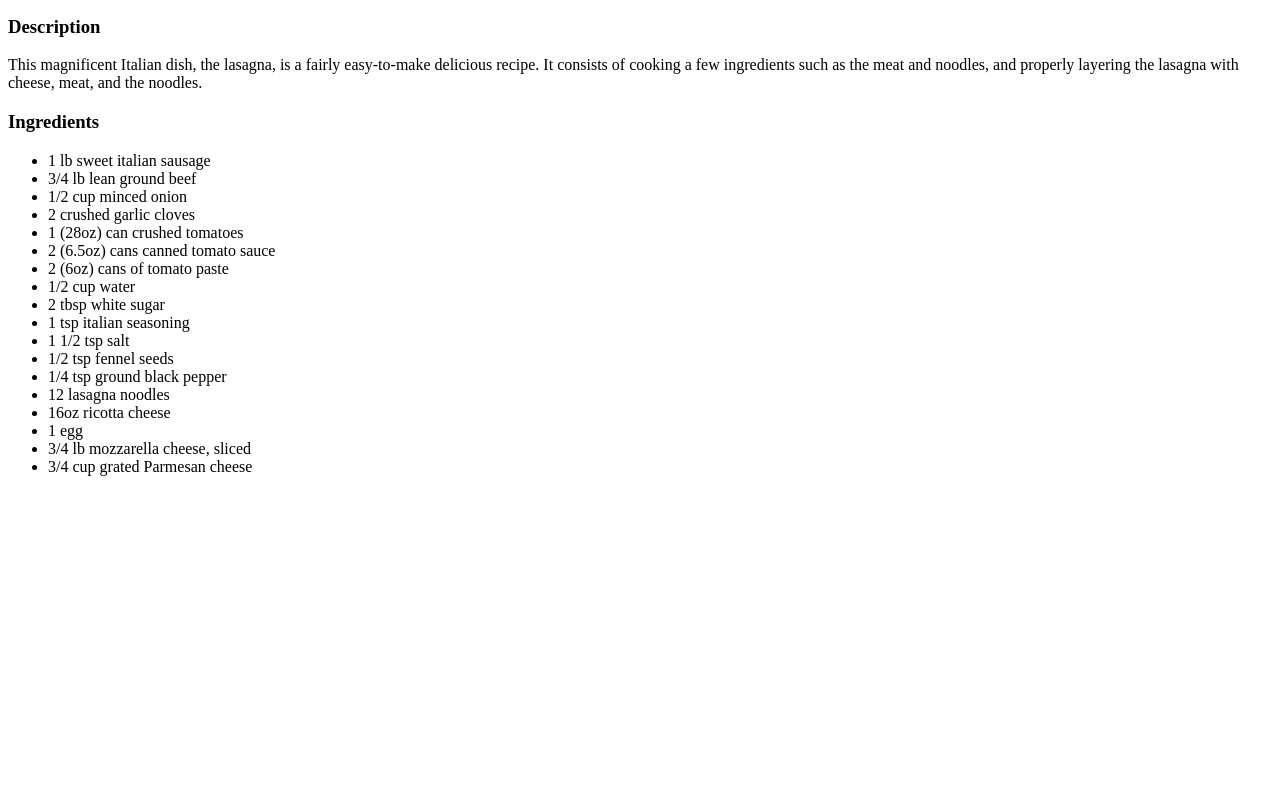
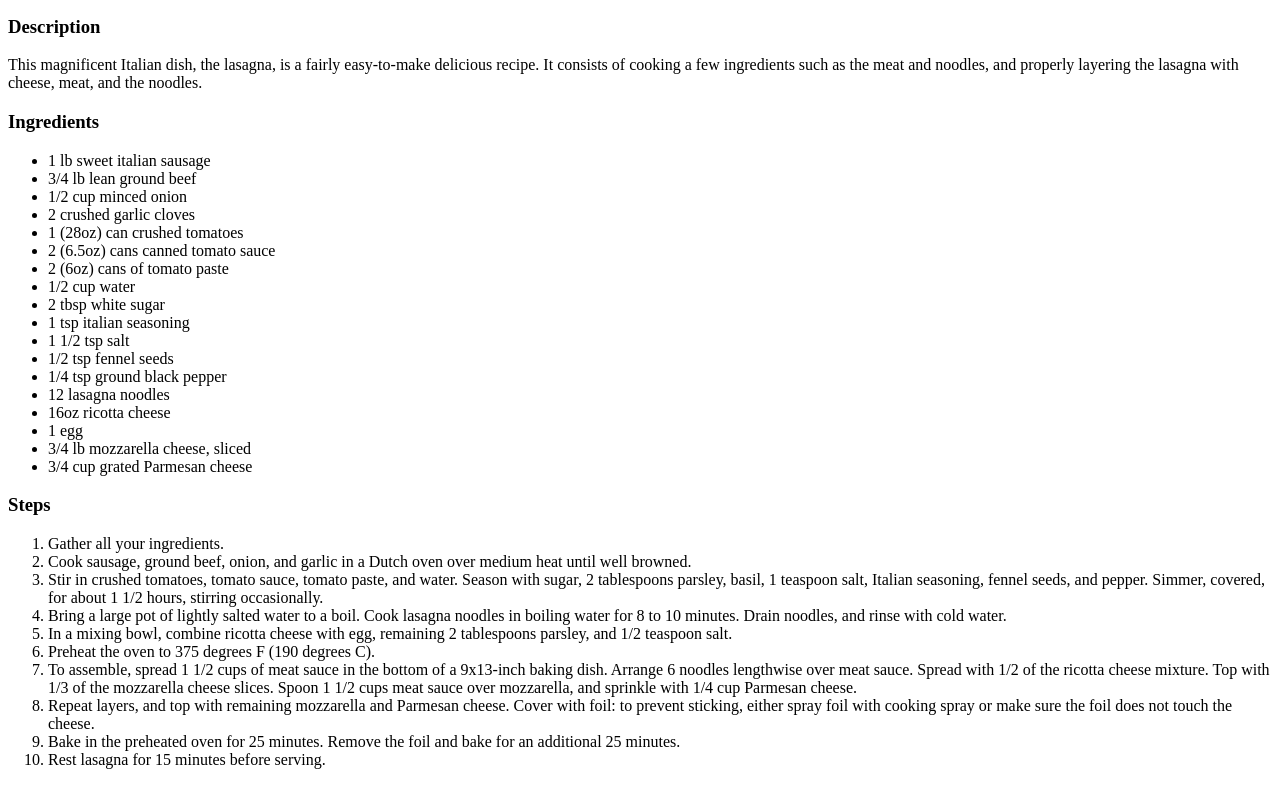
Before and after one commit to StankBootyMuslim/odin-recipes, a plain HTML site: page recipes/lasagna.html in a window 1280 px wide. Shown: the part 101-886 px from the top of the page. Before the commit the page ends 800 px from the top, so only its background shows below. Drawn offline with Linux system fonts and the light colour scheme.

```diff
--- a/recipes/lasagna.html
+++ b/recipes/lasagna.html
@@ -13,7 +13,7 @@
     <p>This magnificent Italian dish, the lasagna, is a fairly easy-to-make delicious recipe. It consists of cooking a few ingredients such as the meat and noodles, and properly layering the lasagna with cheese, meat, and the noodles.</p>
 
     <h3>Ingredients</h3>
-    <uL>
+    <ul>
         <li>1 lb sweet italian sausage</li>
         <li>3/4 lb lean ground beef</li>
         <li>1/2 cup minced onion</li>
@@ -33,5 +33,19 @@
         <li>3/4 lb mozzarella cheese, sliced</li>
         <li>3/4 cup grated Parmesan cheese</li>
     </uL>
+
+    <h3>Steps</h3>
+    <ol>
+        <li>Gather all your ingredients.</li>
+        <li>Cook sausage, ground beef, onion, and garlic in a Dutch oven over medium heat until well browned.</li>
+        <li>Stir in crushed tomatoes, tomato sauce, tomato paste, and water. Season with sugar, 2 tablespoons parsley, basil, 1 teaspoon salt, Italian seasoning, fennel seeds, and pepper. Simmer, covered, for about 1 1/2 hours, stirring occasionally.</li>
+        <li>Bring a large pot of lightly salted water to a boil. Cook lasagna noodles in boiling water for 8 to 10 minutes. Drain noodles, and rinse with cold water.</li>
+        <li>In a mixing bowl, combine ricotta cheese with egg, remaining 2 tablespoons parsley, and 1/2 teaspoon salt.</li>
+        <li>Preheat the oven to 375 degrees F (190 degrees C).</li>
+        <li>To assemble, spread 1 1/2 cups of meat sauce in the bottom of a 9x13-inch baking dish. Arrange 6 noodles lengthwise over meat sauce. Spread with 1/2 of the ricotta cheese mixture. Top with 1/3 of the mozzarella cheese slices. Spoon 1 1/2 cups meat sauce over mozzarella, and sprinkle with 1/4 cup Parmesan cheese.</li>
+        <li>Repeat layers, and top with remaining mozzarella and Parmesan cheese. Cover with foil: to prevent sticking, either spray foil with cooking spray or make sure the foil does not touch the cheese.</li>
+        <li>Bake in the preheated oven for 25 minutes. Remove the foil and bake for an additional 25 minutes.</li>
+        <li>Rest lasagna for 15 minutes before serving.</li>
+    </ol>
 </body>
 </html>
```
Also changed, not shown: recipes/brownie.html (added, +12 -0 lines), recipes/pizza.html (added, +12 -0 lines).
